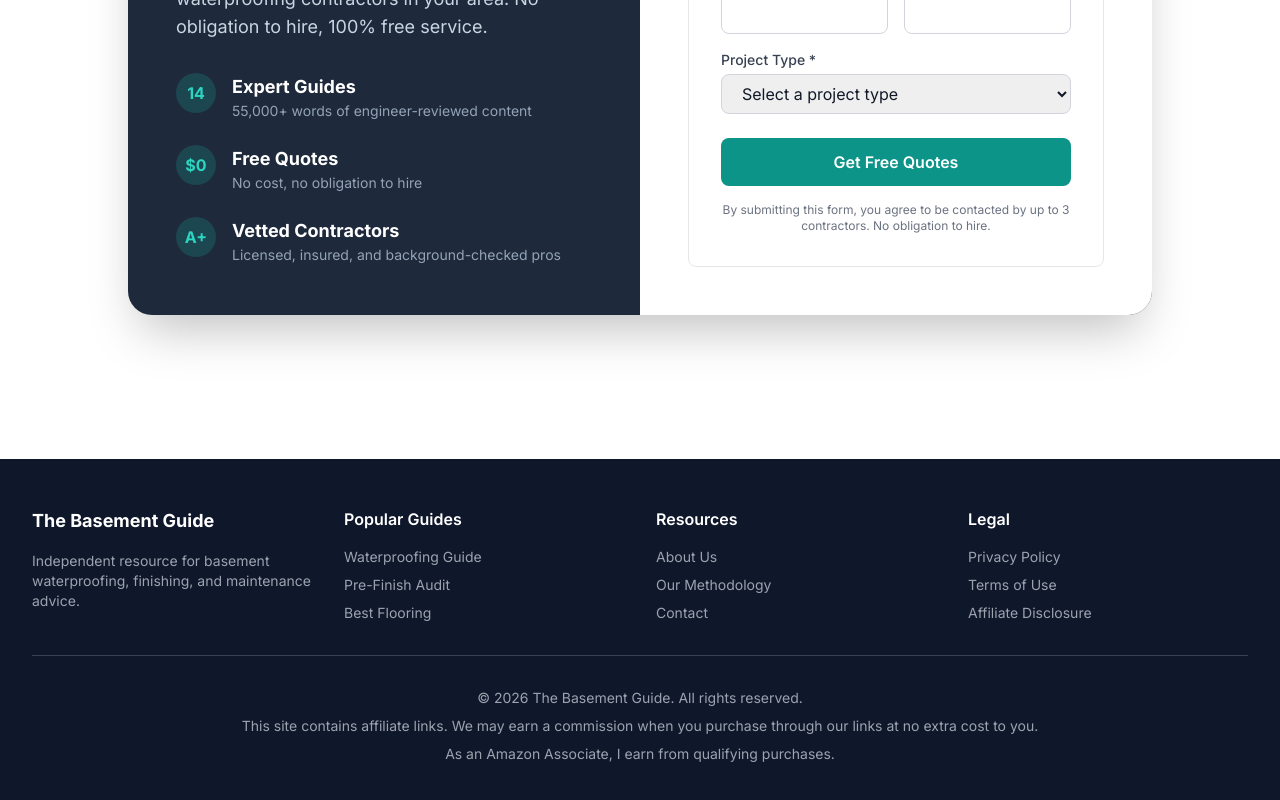
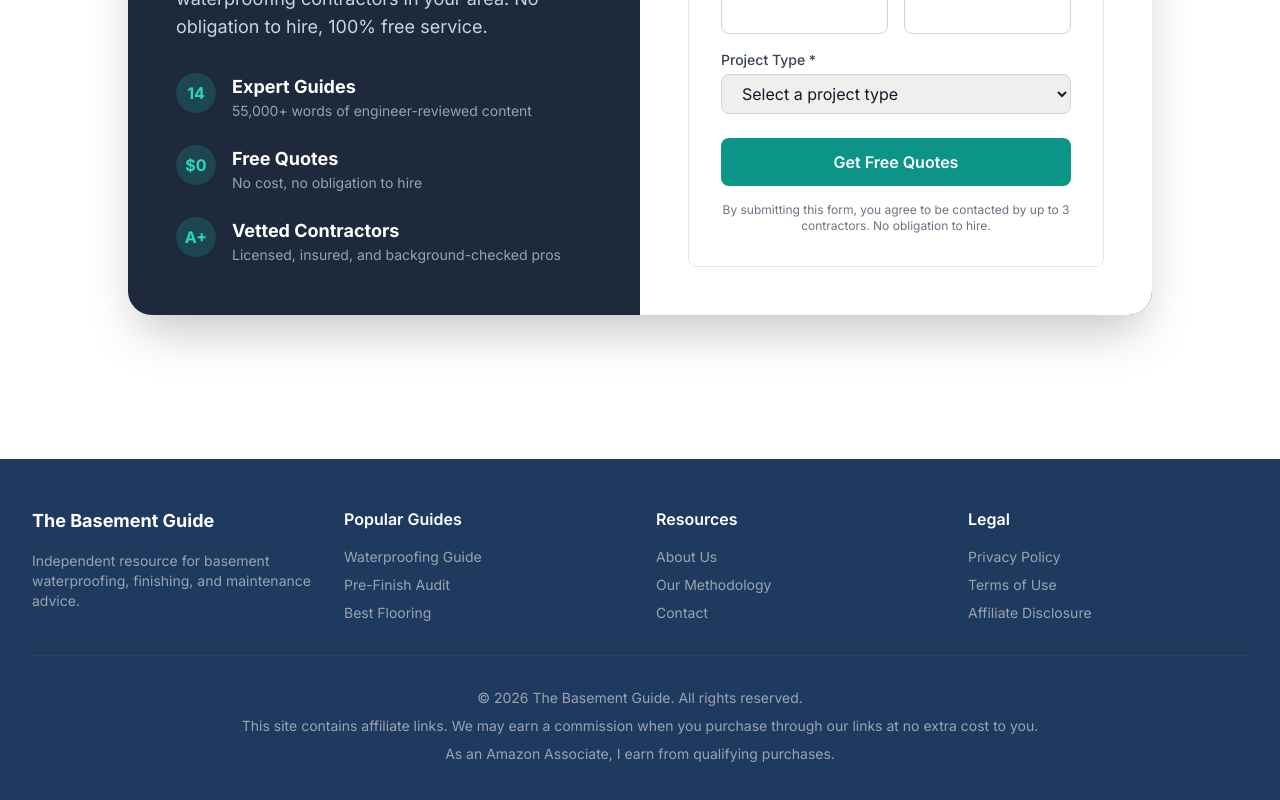
Before and after one commit to thebasementguide2026/basement-guide, a Next.js app: page / in a window 1280 px wide. Shown: the part 2037-2837 px from the top of the page. Built offline with nearby package versions, Linux system fonts and the light colour scheme.

Commit message:
feat: update brand navy color to match new logo (#1e3a5f)

```diff
--- a/tailwind.config.js
+++ b/tailwind.config.js
@@ -9,7 +9,7 @@ module.exports = {
     extend: {
       colors: {
         brand: {
-          navy: '#0f172a',
+          navy: '#1e3a5f',
           teal: '#0d9488',
           'teal-light': '#14b8a6',
           gray: '#64748b',
```
